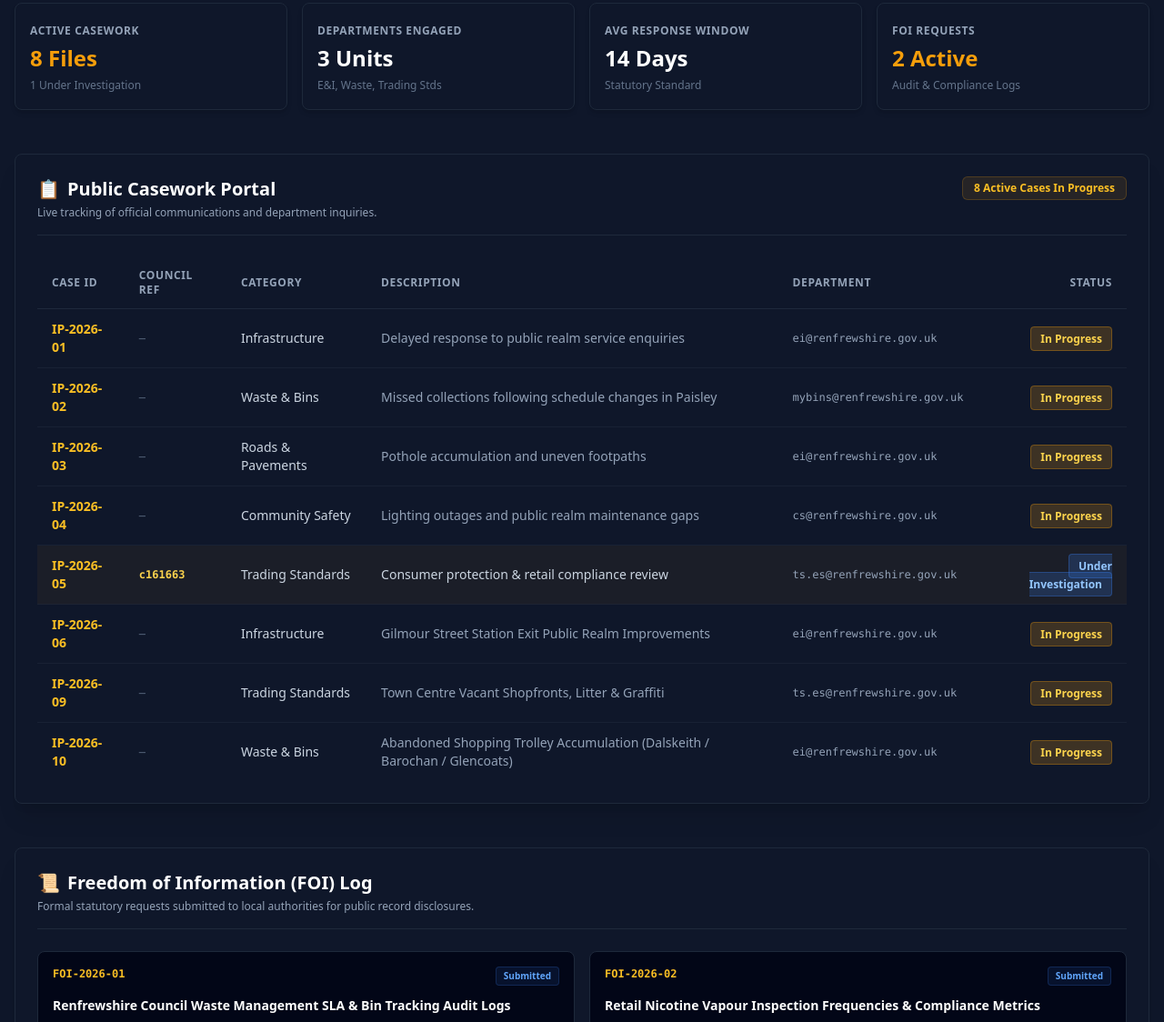
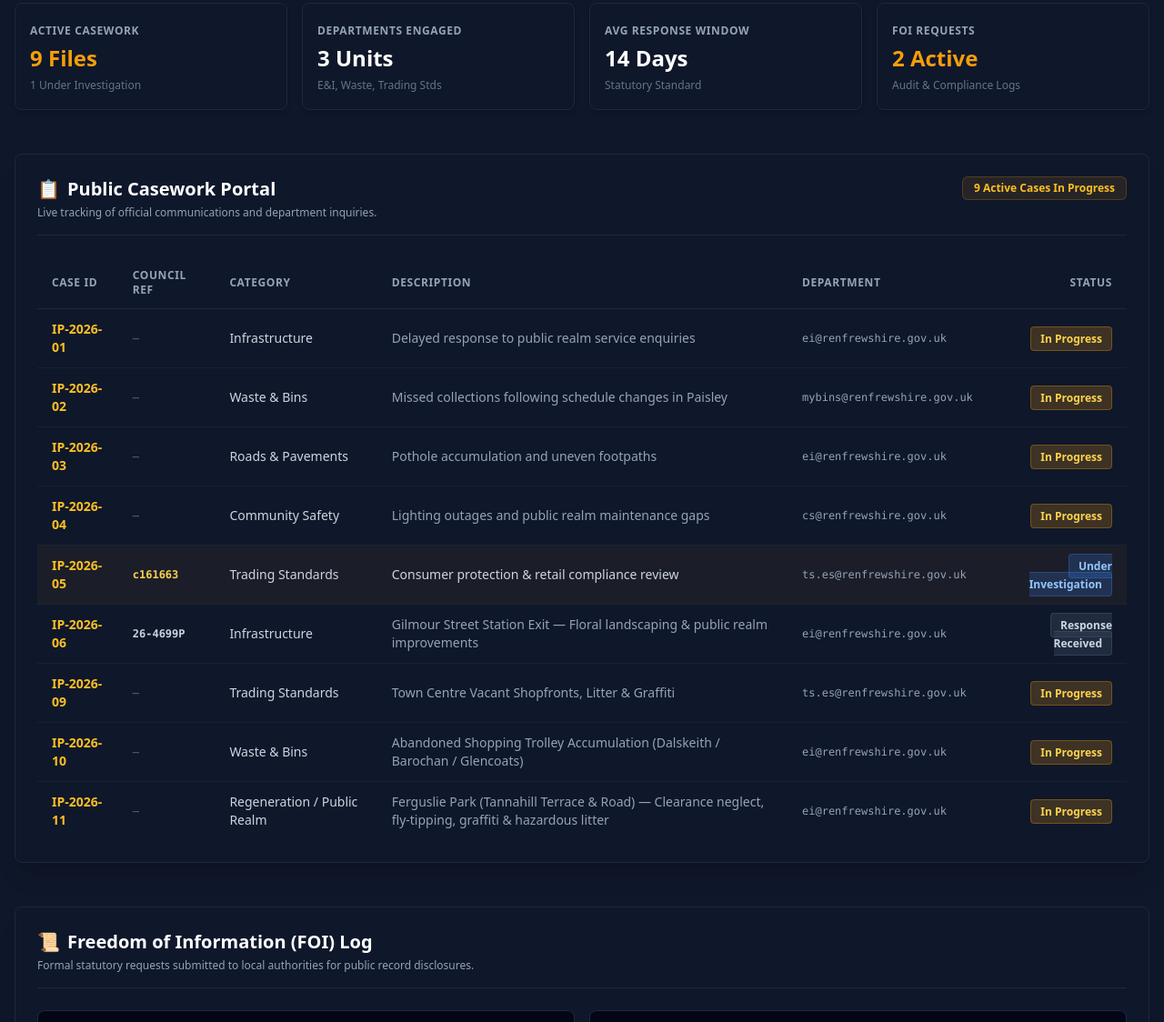
Before and after one commit to imperiumpaisley/imperiumpaisley, a plain HTML site: page index.html in a window 1280 px wide. Shown: the part 401-1525 px from the top of the page at 91% size. Drawn offline with nearby package versions, Linux system fonts and the light colour scheme.

Commit message:
Update index.html

```diff
--- a/index.html
+++ b/index.html
@@ -54,7 +54,7 @@
     <section class="grid grid-cols-2 md:grid-cols-4 gap-4">
       <div class="bg-slate-900 border border-slate-800 rounded-lg p-4 shadow-md">
         <span class="text-xs font-semibold uppercase tracking-wider text-slate-400">Active Casework</span>
-        <div class="text-2xl font-black text-amber-500 mt-1">8 Files</div>
+        <div class="text-2xl font-black text-amber-500 mt-1">9 Files</div>
         <span class="text-xs text-slate-500">1 Under Investigation</span>
       </div>
       <div class="bg-slate-900 border border-slate-800 rounded-lg p-4 shadow-md">
@@ -84,7 +84,7 @@
           <p class="text-xs text-slate-400 mt-1">Live tracking of official communications and department inquiries.</p>
         </div>
         <span class="inline-block bg-amber-500/10 text-amber-400 border border-amber-500/20 text-xs font-bold px-3 py-1 rounded-md self-start">
-          8 Active Cases In Progress
+          9 Active Cases In Progress
         </span>
       </div>
 
@@ -159,12 +159,12 @@
             <!-- IP-2026-06 -->
             <tr class="hover:bg-slate-800/30 transition">
               <td class="px-4 py-3 font-bold text-amber-400">IP-2026-06</td>
-              <td class="px-4 py-3 text-xs font-mono text-slate-500">—</td>
+              <td class="px-4 py-3 text-xs font-mono font-bold text-slate-300">26-4699P</td>
               <td class="px-4 py-3">Infrastructure</td>
-              <td class="px-4 py-3 text-slate-400">Gilmour Street Station Exit Public Realm Improvements</td>
+              <td class="px-4 py-3 text-slate-400">Gilmour Street Station Exit — Floral landscaping & public realm improvements</td>
               <td class="px-4 py-3 text-xs font-mono text-slate-400">ei@renfrewshire.gov.uk</td>
               <td class="px-4 py-3 text-right">
-                <span class="px-2.5 py-1 bg-amber-500/20 text-amber-300 rounded text-xs font-semibold border border-amber-500/30">In Progress</span>
+                <span class="px-2.5 py-1 bg-slate-700/50 text-slate-300 rounded text-xs font-semibold border border-slate-600/50">Response Received</span>
               </td>
             </tr>
             <!-- IP-2026-09 -->
@@ -184,6 +184,17 @@
               <td class="px-4 py-3 text-xs font-mono text-slate-500">—</td>
               <td class="px-4 py-3">Waste & Bins</td>
               <td class="px-4 py-3 text-slate-400">Abandoned Shopping Trolley Accumulation (Dalskeith / Barochan / Glencoats)</td>
+              <td class="px-4 py-3 text-xs font-mono text-slate-400">ei@renfrewshire.gov.uk</td>
+              <td class="px-4 py-3 text-right">
+                <span class="px-2.5 py-1 bg-amber-500/20 text-amber-300 rounded text-xs font-semibold border border-amber-500/30">In Progress</span>
+              </td>
+            </tr>
+            <!-- IP-2026-11 -->
+            <tr class="hover:bg-slate-800/30 transition">
+              <td class="px-4 py-3 font-bold text-amber-400">IP-2026-11</td>
+              <td class="px-4 py-3 text-xs font-mono text-slate-500">—</td>
+              <td class="px-4 py-3">Regeneration / Public Realm</td>
+              <td class="px-4 py-3 text-slate-400">Ferguslie Park (Tannahill Terrace & Road) — Clearance neglect, fly-tipping, graffiti & hazardous litter</td>
               <td class="px-4 py-3 text-xs font-mono text-slate-400">ei@renfrewshire.gov.uk</td>
               <td class="px-4 py-3 text-right">
                 <span class="px-2.5 py-1 bg-amber-500/20 text-amber-300 rounded text-xs font-semibold border border-amber-500/30">In Progress</span>
```
